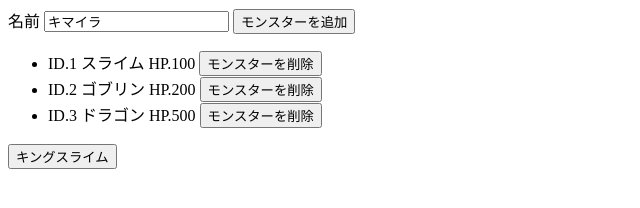
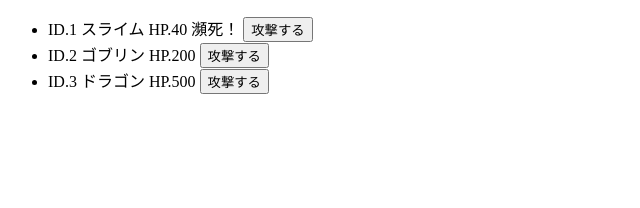
Before and after one commit to sy611/VueNekobon, a plain HTML site: page index.html in a window 1280 px wide. Shown: the whole page, without its empty margins (0-640 px from the left). Drawn offline with nearby package versions, Linux system fonts and the light colour scheme.

Commit message:
P.84まで終わった

```diff
--- a/index.html
+++ b/index.html
@@ -7,15 +7,13 @@
   </head>
   <body>
     <div id="app">
-      名前 <input v-model="name">
-      <button v-on:click="doAdd">モンスターを追加</button>
       <ul>
-        <li v-for="item in list" v-bind:key="item.id">
+        <li v-for="(item, index) in list" v-bind:key="item.id" v-if="item.hp">
           ID.{{ item.id }} {{ item.name }} HP.{{ item.hp }}
-          <button v-on:click="doRemove(index)">モンスターを削除</button>
+          <span v-if="item.hp < 50">瀕死！</span>
+          <button v-on:click="doAttack(index)">攻撃する</button>
         </li>
       </ul>
-      <button v-on:click="addKing">キングスライム</button>
     </div>
     <script src="https://cdn.jsdelivr.net/npm/vue@2.5.13/dist/vue.js"></script>
     <script src="main.js"></script>
--- a/main.js
+++ b/main.js
@@ -1,34 +1,21 @@
 var app = new Vue({
   el: '#app',
   data: {
-    name: 'キマイラ',
     list: [
-      { id: 1, name: 'スライム', hp: 100},
+      { id: 1, name: 'スライム', hp: 40},
       { id: 2, name: 'ゴブリン', hp: 200},
       { id: 3, name: 'ドラゴン', hp: 500},
     ]
   },
-  created: function() {
-    this.list.forEach(function(item) {
-      this.$set(item, 'active', false);
-    }, this);
-  },
+  // created: function() {
+  //   this.list.forEach(function(item) {
+  //     this.$set(item, 'active', false);
+  //   }, this);
+  // },
   methods: {
-    doAdd: function() {
-      var max = this.list.reduce(function(a, b) {
-        return a > b.id ? a: b.id;
-      }, 0);
-      this.list.push({
-        id: max + 1,
-        name: this.name,
-        hp: 500
-      });
-    },
-    doRemove: function(index) {
-      this.list.splice(index, 1);
-    },
-    addKing: function() {
-      this.$set(this.list, 0, { id: 1, name: 'キングスライム', hp: 500});
+    doAttack: function(index) {
+      console.log(index);
+      this.list[index].hp -= 10;
     }
   }
 
```
